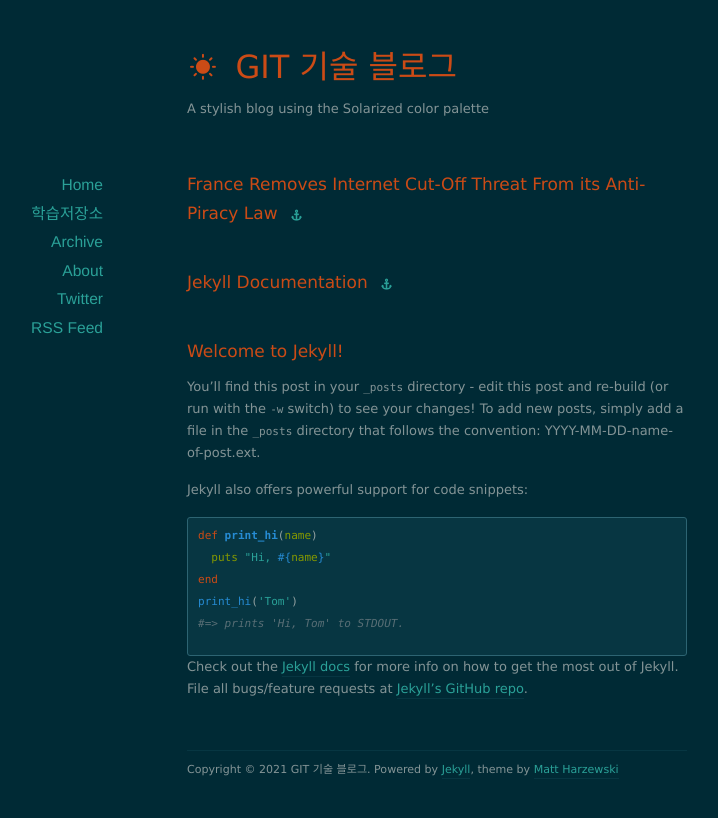
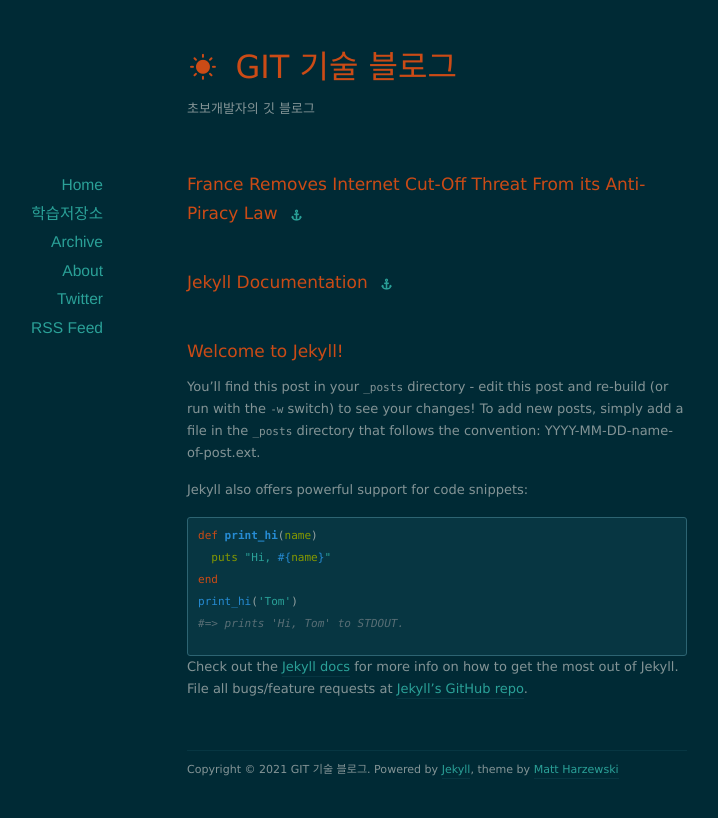
Before and after one commit to Zundal/Zundal.github.io, a Jekyll site: the page built from index.html, in a window 1280 px wide. Shown: the top 818 px of the page, without its empty margins (203-921 px from the left). Built offline with Jekyll 4.4.1, drawn with Linux system fonts in a browser that asks for light colours; nearby versions of some CDN libraries; the list of posts is cut into pages by our own code.

Commit message:
sub_subject

```diff
--- a/_config.yml
+++ b/_config.yml
@@ -1,7 +1,7 @@
 name: GIT 기술 블로그
 baseurl: ""
 url: "https://Zundal.github.io/"
-description: A stylish blog using the Solarized color palette
+description: 초보개발자의 깃 블로그
 
 permalink: /:year/:month/:day/:title/
 paginate: 10
```
